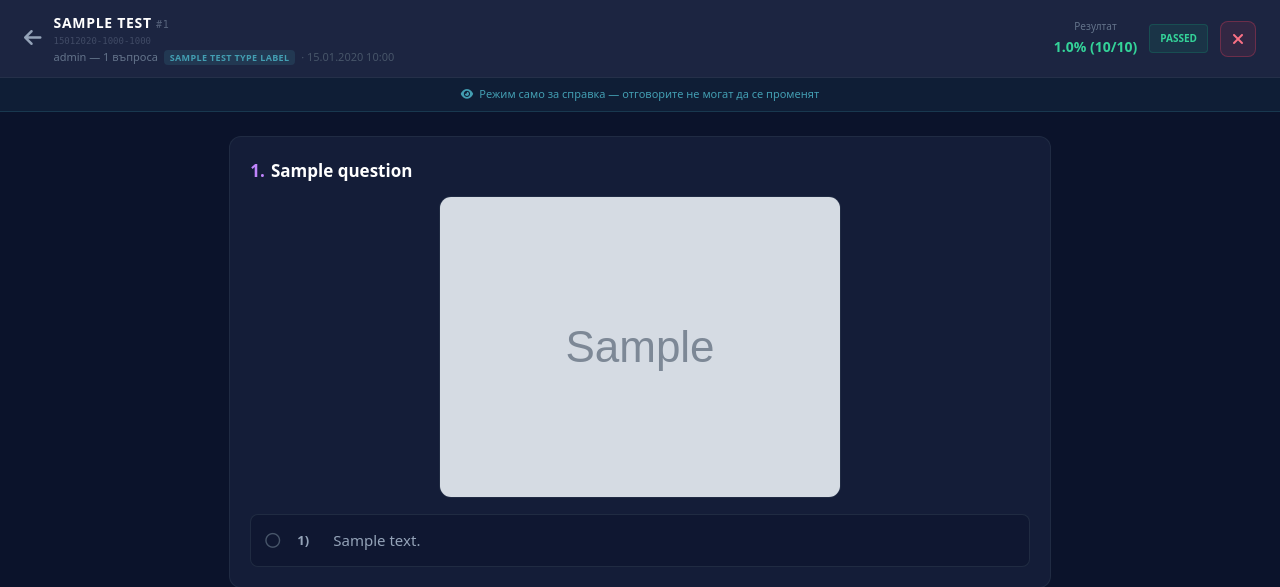
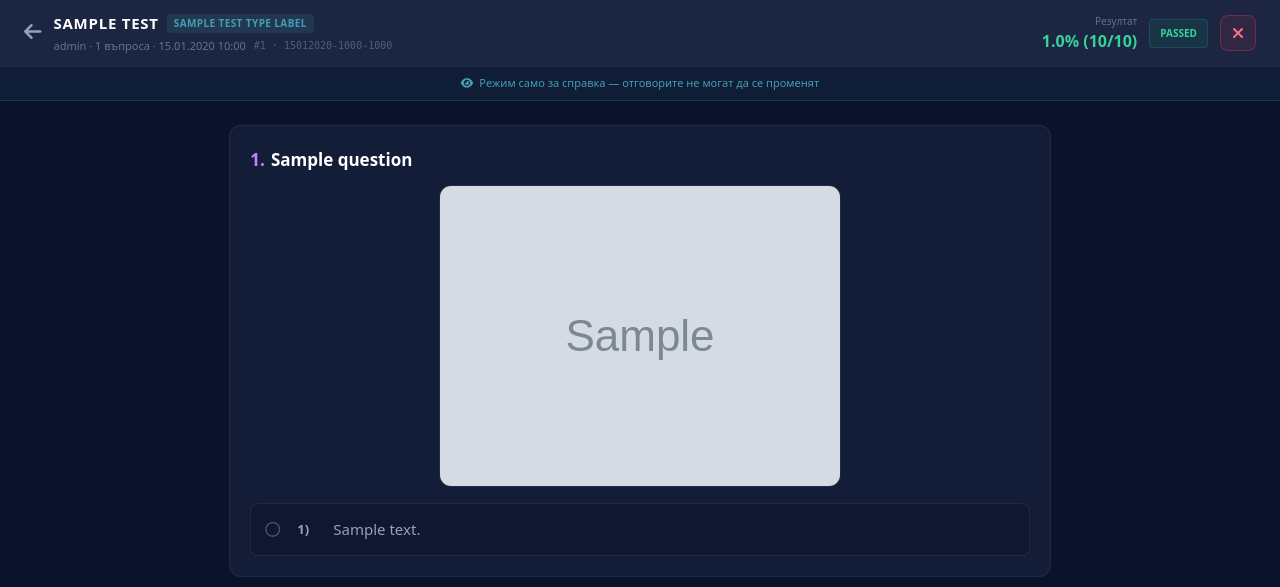
Before and after one commit to iamyordanbg/maritime-tests, a Flask app: template app/templates/user/result_review.html in a window 1280 px wide. Shown: the top 587 px of the page. Run offline with Flask 3, Linux system fonts and the light colour scheme; tables that the repository leaves empty hold one stand-in row (values such as "Sample post"); the template is opened without the code that fills it: values that come from a table or form of the project are taken from there, most other values are stand-ins (such as "Sample title", 1, 10 or a date in 2020); grey boxes marked "Sample" are stand-in pictures; some libraries are stand-ins or nearby versions.

Commit message:
Redesign cluttered header and History cards: cleaner 2-line layout, bigger readable test type badge, better proportions

```diff
--- a/app/templates/user/result_review.html
+++ b/app/templates/user/result_review.html
@@ -5,23 +5,25 @@
 
     <!-- STICKY HEADER -->
     <header class="bg-[#1C2541] border-b border-slate-700/40 px-6 py-3 flex items-center justify-between shrink-0 sticky top-0 z-20">
-        <div class="flex items-center gap-3">
-            <a href="{{ url_for('dashboard.user_dashboard') }}" class="text-slate-400 hover:text-white transition">
+        <div class="flex items-center gap-3" style="min-width:0">
+            <a href="{{ url_for('dashboard.user_dashboard') }}" class="text-slate-400 hover:text-white transition shrink-0">
                 <i class="fa-solid fa-arrow-left text-xl"></i>
             </a>
-            <div>
-                <h1 class="text-[14px] font-black text-white uppercase tracking-wider">{{ test.title }} <span style="font-size:10px;font-family:monospace;color:rgba(148,163,184,0.5);text-transform:none;font-weight:500">#{{ result.id }}</span></h1>
-                <p style="font-size:9px;font-family:monospace;color:rgba(148,163,184,0.3);margin:2px 0 0 0">{{ result.display_id }}</p>
-                <p class="text-[11px] text-slate-500">{{ test.level }} — {{ questions|length }} въпроса
-                    &nbsp;<span style="font-size:9px;font-weight:700;padding:1px 6px;border-radius:4px;background:rgba(67,158,178,0.15);color:#439EB2;text-transform:uppercase;letter-spacing:0.04em">{{ test_type_label }}</span>
-                    &nbsp;<span class="text-slate-600">· {{ result.taken_at.strftime('%d.%m.%Y %H:%M') }}</span>
-                </p>
+            <div style="min-width:0">
+                <div class="flex items-center gap-2">
+                    <h1 class="text-[15px] font-black text-white uppercase tracking-wider truncate">{{ test.title }}</h1>
+                    <span style="font-size:10px;font-weight:700;padding:2px 7px;border-radius:4px;background:rgba(67,158,178,0.15);color:#439EB2;text-transform:uppercase;letter-spacing:0.04em;shrink:0">{{ test_type_label }}</span>
+                </div>
+                <div class="flex items-center gap-2" style="margin-top:3px">
+                    <span class="text-[11px] text-slate-500">{{ test.level }} · {{ questions|length }} въпроса · {{ result.taken_at.strftime('%d.%m.%Y %H:%M') }}</span>
+                    <span style="font-size:10px;font-family:monospace;color:rgba(148,163,184,0.45)">#{{ result.id }} · {{ result.display_id }}</span>
+                </div>
             </div>
         </div>
-        <div class="flex items-center gap-3">
-            <div class="text-center">
+        <div class="flex items-center gap-3 shrink-0">
+            <div class="text-right">
                 <span class="text-[10px] text-slate-500 block">Резултат</span>
-                <span class="text-[14px] font-black {% if result.passed %}text-emerald-400{% else %}text-rose-400{% endif %}">{{ result.percent }}% ({{ result.score }}/{{ result.total }})</span>
+                <span class="text-[16px] font-black {% if result.passed %}text-emerald-400{% else %}text-rose-400{% endif %}">{{ result.percent }}% ({{ result.score }}/{{ result.total }})</span>
             </div>
             {% if result.passed %}
             <span class="bg-emerald-500/10 text-emerald-400 border border-emerald-500/20 px-2.5 py-1.5 rounded text-[10px] font-bold uppercase">Passed</span>
```
Also changed, not shown: app/templates/user/dashboard.html (+7 -7 lines).
